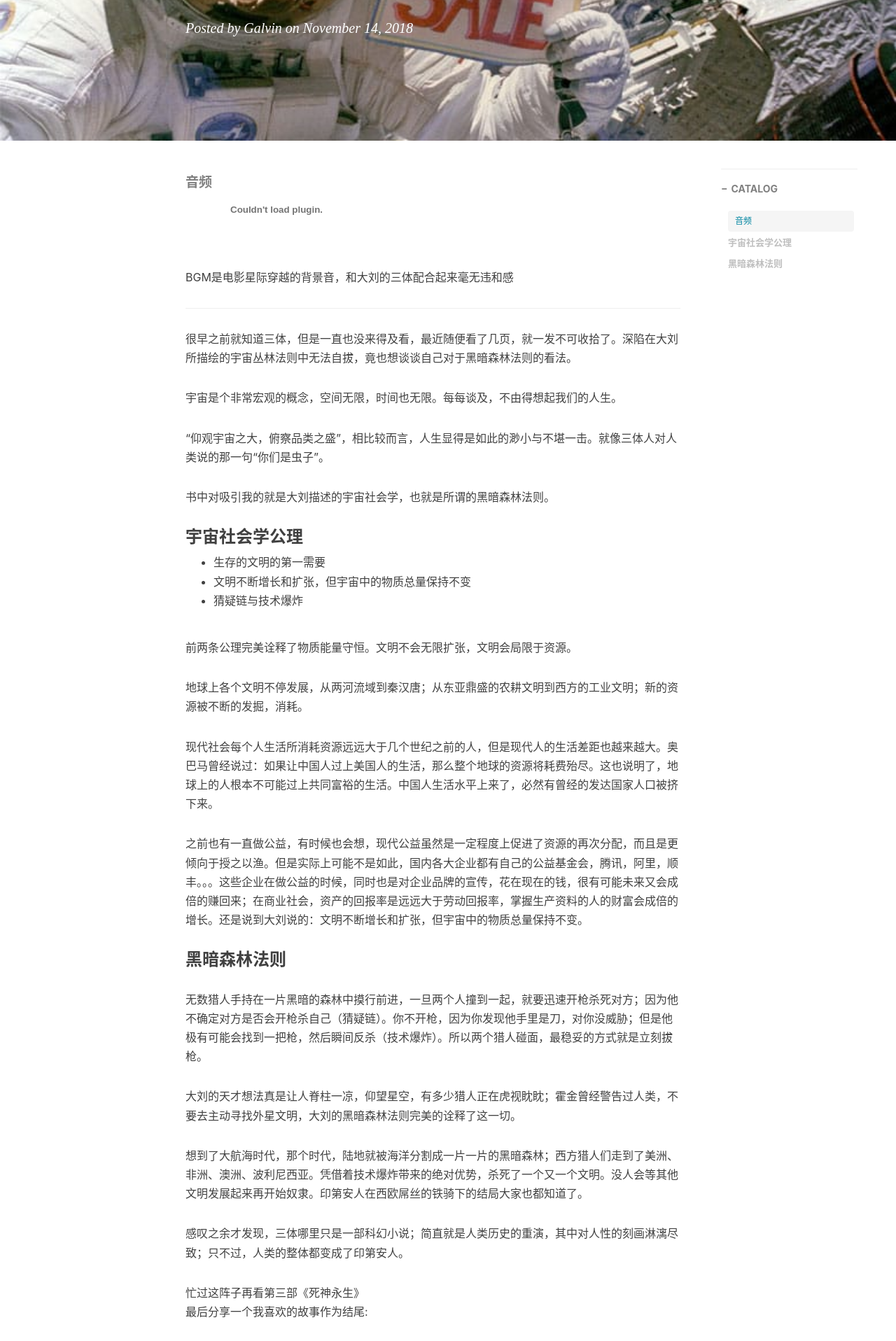
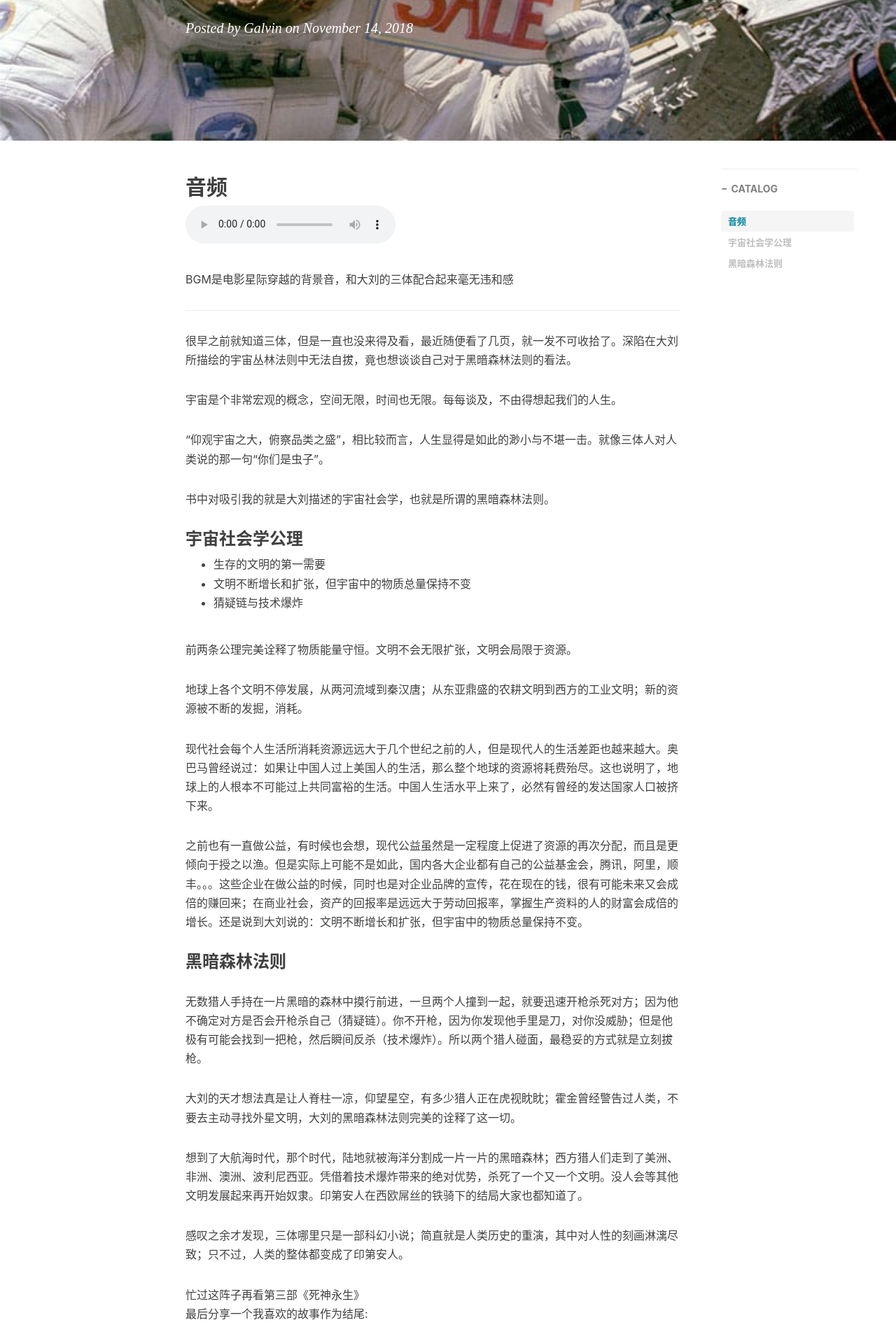
Before and after one commit to Galvin-wjw/Galvin-wjw.github.io, a Jekyll site: the page built from _posts/2018-11-14-黑暗森林法则.md, in a window 1280 px wide. Shown: the part 322-2238 px from the top of the page at 70% size. Built offline with Jekyll 4.4.1, drawn with Linux system fonts in a browser that asks for light colours; nearby versions of some CDN libraries; comment, search, counter and statistics services are not loaded.

Commit message:
Update 2018-11-14-黑暗森林法则.md

```diff
--- a/_posts/2018-11-14-黑暗森林法则.md
+++ b/_posts/2018-11-14-黑暗森林法则.md
@@ -10,10 +10,11 @@ tags:
     - others
 ---
 
+## 音频
+<audio width="320" height="240" controls>
+  <source src="http://p56fnizeo.bkt.clouddn.com/Hans%20Zimmer-Cornfield%20Chase.mp3">
+</audio>
 
-##### 音频
-<object type="application/x-shockwave-flash" id="ximalaya_player" data="http://p56fnizeo.bkt.clouddn.com/Hans%20Zimmer-Cornfield%20Chase.mp3" width="260" height="36"></object>
-<br>
 BGM是电影星际穿越的背景音，和大刘的三体配合起来毫无违和感
 
 ---
```
